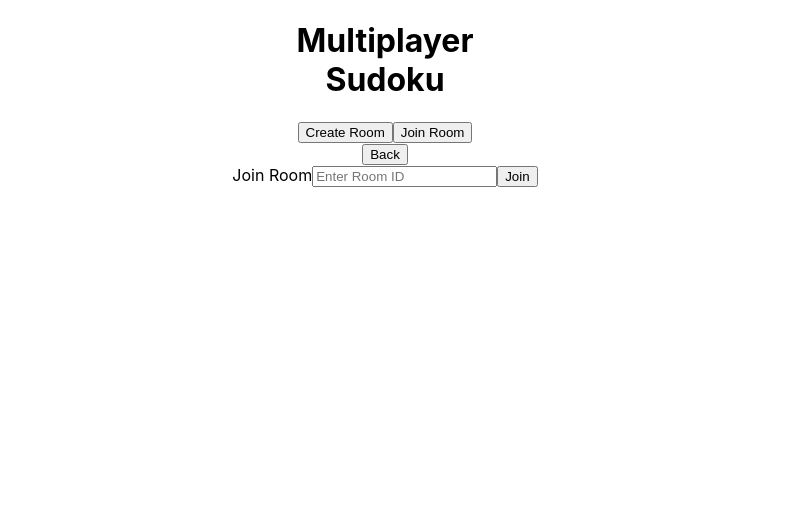
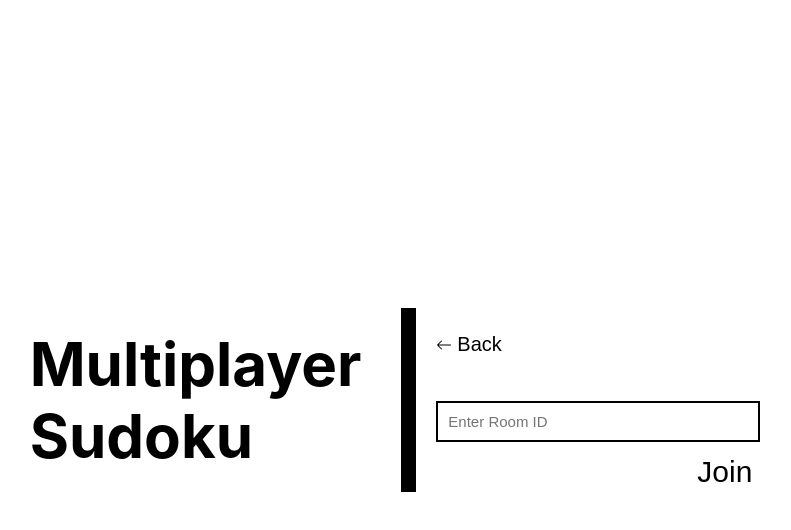
Before and after one commit to MrMagicPickle/sudoku, a React (Create React App) app in the folder app/: page / in a window 1280 px wide. Both pictures are taken after a click on the button "Join Room". Shown: the top 530 px of the page, without its empty margins (255-1046 px from the left). Built offline with nearby package versions, Linux system fonts and the light colour scheme; what @instantdb/react would draw is missing.

Commit message:
Revamped UI of home page

```diff
--- /dev/null
+++ b/app/src/Home.css
@@ -0,0 +1,111 @@
+.parent-container {
+  width: 100vw;
+  height: 100vh;
+  display: flex;
+  justify-content: center;
+  align-items: center;
+}
+
+.center-container {
+  display: flex;
+}
+
+.center-container > h1 {
+  font-size: 60px;
+  padding: 20px 40px;
+  border-right: 15px solid #000;
+  text-align: left;
+  margin: 0;
+}
+
+.input-container {
+  display: flex;
+  flex-direction: column;
+  justify-content: center;
+  align-items: left;
+}
+
+.input-container > button {
+  padding: 10px 20px;
+  display: block;
+  margin: 20px 50px;
+}
+
+button {
+  font-size: 30px;
+  border: 2px solid #000;
+  background-color: #fff;
+  cursor: pointer;
+}
+
+button:hover {
+  border-style: dashed;
+  border-color: black;
+}
+
+.join-room-container {
+  display: flex;
+  flex-direction: column;
+  align-items: flex-start;
+  flex-grow: 1;
+}
+
+.back-button {
+  font-size: 20px;
+  background-color: #fff;
+  cursor: pointer;
+  display: flex;
+  margin: 20px;
+  align-items: center;
+  border: none;
+  justify-content: center;
+  padding: 5px;
+  padding-left: 0;
+}
+
+.back-button:hover {
+  border: none;
+}
+
+.back-button > span {
+  margin-left: 5px;
+}
+
+.join-room-form {
+  display: flex;
+  flex-direction: column;
+  align-items: flex-end;
+  margin-top: auto;
+  padding: 10px 20px;
+  font-size: 30px;
+  padding-bottom: 0;
+}
+
+.join-room-form > label {
+  text-align: left;
+  font-weight: bold;
+}
+
+.join-room-form > label > input {
+  display: block;
+  font-size: 15px;
+  border: 2px solid #000;
+  padding: 10px;
+  min-width: 300px;
+  max-width: 500px;
+}
+
+.join-room-form > label > input:focus {
+  border: 2px dashed #000;
+  outline: none;
+}
+
+.join-room-form > button {
+  margin-top: 10px;
+  border: 2px solid white;
+}
+
+.join-room-form > button:hover {
+  margin-top: 10px;
+  border: 2px dashed black;
+}
--- a/app/src/Home.tsx
+++ b/app/src/Home.tsx
@@ -5,6 +5,7 @@ import getDb from "./db";
 import { buildHints, makepuzzle, solvepuzzle } from "./sudoku-logic";
 import { createInitialPuzzleDictFromArr, mapPuzzleArrayToPuzzleDict } from "./mapper";
 import { FormEvent, useState } from "react";
+import './Home.css';
 
 /**
  * Have a UI to create sudoku room.
@@ -79,6 +80,9 @@ function Home() {
     const formData = new FormData(e.target as HTMLFormElement)
     const formJson = Object.fromEntries(formData.entries());
     const roomId = formJson['roomId'];
+    if (!roomId) {
+      return;
+    }
     navigate(`/room/${roomId}`);
   }
 
@@ -88,11 +92,16 @@ function Home() {
 
   const renderJoinRoom = () => {
 
-    return <div className="join-Room-container">
-        <button onClick={() => setIsSelectedJoinRoom(false)}> Back </button>
+    return <div className="join-room-container">
+        <button className="back-button" onClick={() => setIsSelectedJoinRoom(false)}>
+          <svg xmlns="http://www.w3.org/2000/svg" width="16" height="16" className="bi bi-arrow-left" viewBox="0 0 16 16">
+            <path fillRule="evenodd" d="M15 8a.5.5 0 0 0-.5-.5H2.707l3.147-3.146a.5.5 0 1 0-.708-.708l-4 4a.5.5 0 0 0 0 .708l4 4a.5.5 0 0 0 .708-.708L2.707 8.5H14.5A.5.5 0 0 0 15 8"/>
+          </svg>
+          <span>Back</span>
+        </button>
 
-        <form onSubmit={joinRoom}>
-          <label> Join Room
+        <form onSubmit={joinRoom} className="join-room-form">
+          <label>
             <input name="roomId" placeholder="Enter Room ID"></input>
           </label>
           <button type="submit"> Join </button>
@@ -101,22 +110,23 @@ function Home() {
   }
 
   return (
-    <>
+    <div className='parent-container'>
       <div className={'center-container'}>
         <h1>
           Multiplayer <br></br> Sudoku
         </h1>
         <div className={'input-container'}>
-          <button onClick={createRoom}> Create Room</button>
 
-          <button onClick={selectJoinRoom}> Join Room</button>
           {
-            isSelectedJoinRoom ? renderJoinRoom() : null
+            isSelectedJoinRoom ? renderJoinRoom() :
+              <>
+                <button onClick={createRoom}> Create Room</button>
+                <button onClick={selectJoinRoom}> Join Room</button>
+              </>
           }
         </div>
       </div>
-
-    </>
+    </div>
   )
 }
 
```
